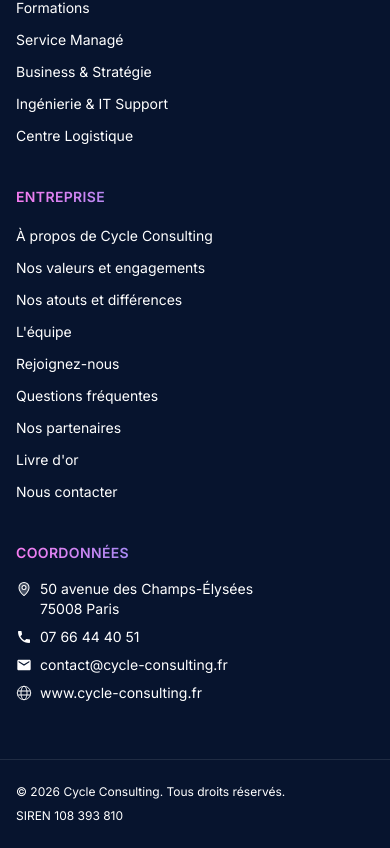
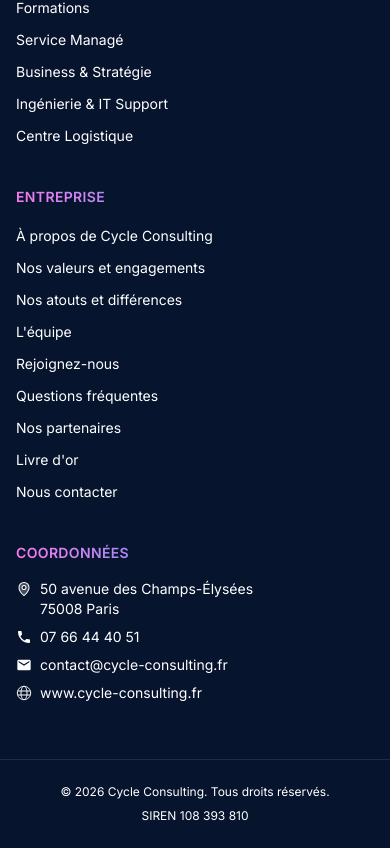
Before and after one commit to JamesFlgit/cycle-consulting, a Next.js app: page / in a window 390 px wide. Shown: the part 6289-7137 px from the top of the page. Built offline with nearby package versions, Linux system fonts and the light colour scheme.

Commit message:
Update footer layout for improved responsiveness and alignment
- Adjust footer content alignment to center for better visual consistency across screen sizes.
- Add a separator for improved readability on larger screens.
- Ensure the footer maintains a cohesive design with the overall site layout.

```diff
--- a/src/components/layout/Footer.tsx
+++ b/src/components/layout/Footer.tsx
@@ -85,8 +85,9 @@
       </div>
 
       <div className="border-t border-white/10">
-        <div className="mx-auto flex max-w-7xl flex-col gap-2 px-4 py-6 text-xs text-white sm:flex-row sm:items-center sm:justify-between sm:px-6 lg:px-8">
+        <div className="mx-auto flex max-w-7xl flex-col items-center gap-2 px-4 py-6 text-center text-xs text-white sm:flex-row sm:justify-center sm:gap-3 sm:px-6 lg:px-8">
           <p>&copy; {new Date().getFullYear()} Cycle Consulting. Tous droits réservés.</p>
+          <span className="hidden sm:inline">·</span>
           <p>SIREN {entreprise.siren}</p>
         </div>
       </div>
```
